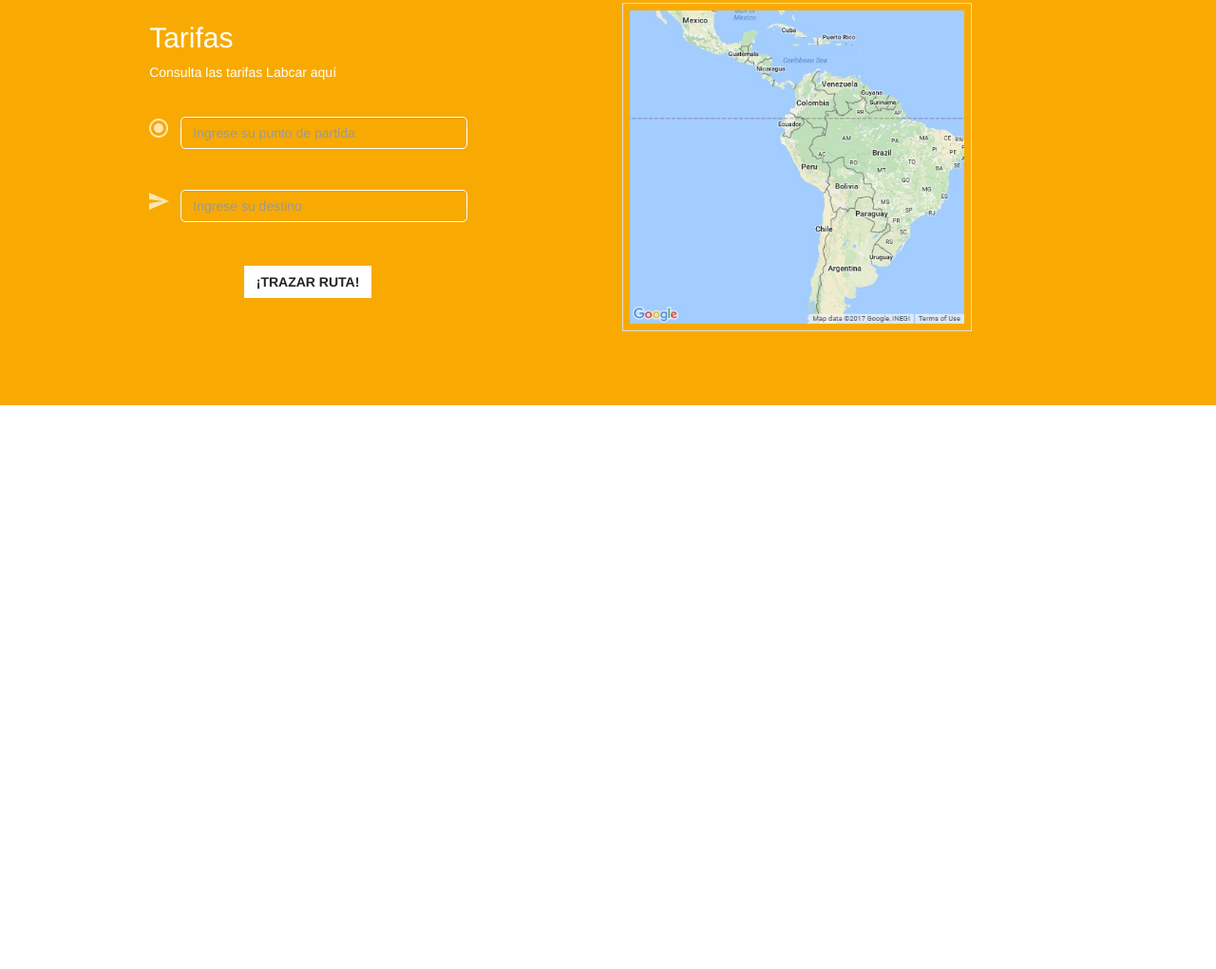
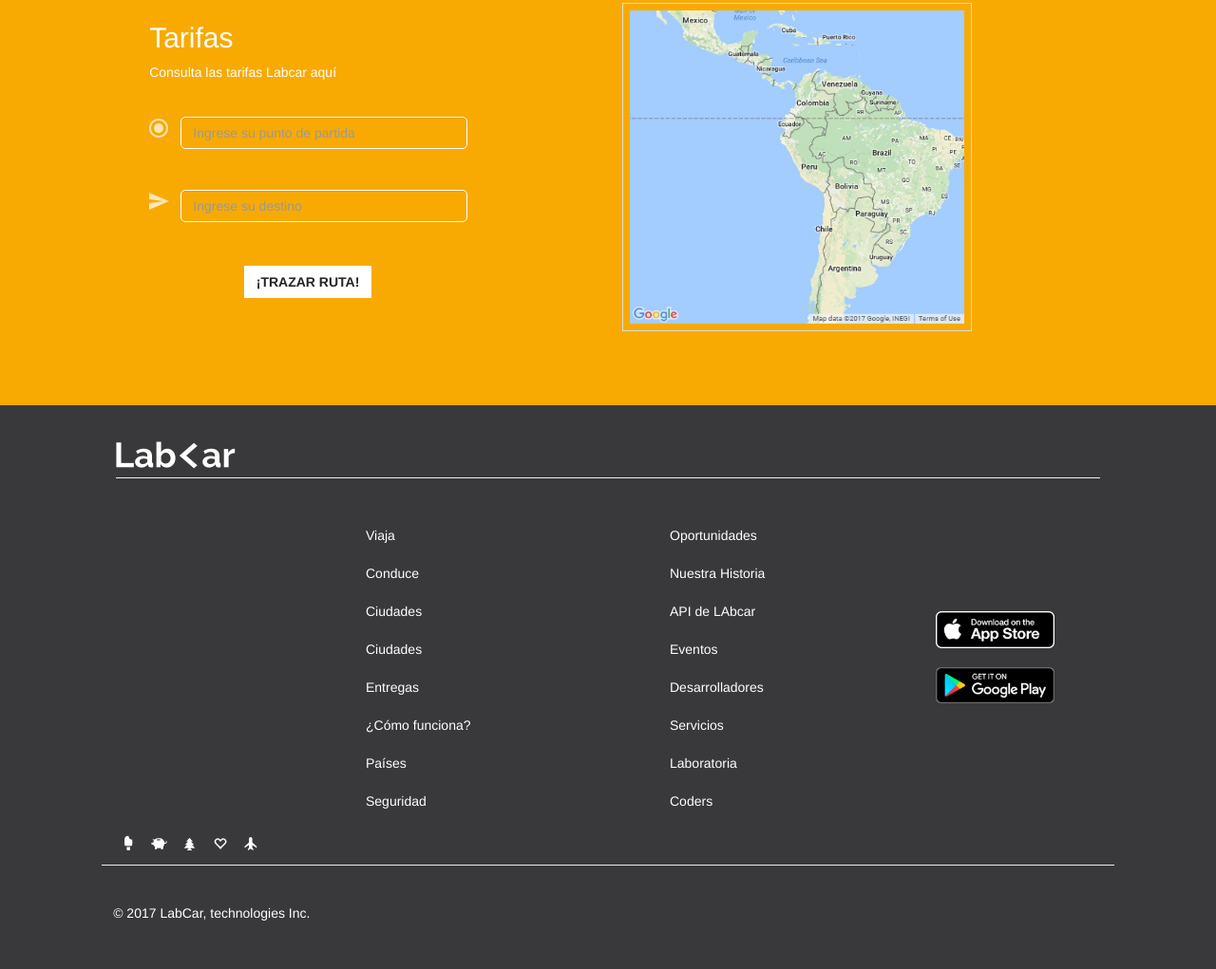
Before and after one commit to karyvdj/Lab-ar, a plain HTML site: page index.html in a window 1280 px wide. Shown: the part 1726-2747 px from the top of the page at 95% size. Before the commit the page ends 2153 px from the top, so only its background shows below. Drawn offline with nearby package versions, Linux system fonts and the light colour scheme.

Commit message:
Agregando el footer y comenzando la version movile

```diff
--- a/assets/css/main.css
+++ b/assets/css/main.css
@@ -98,3 +98,25 @@ h4{
   border-radius: 0px;
   padding: 7px;
 }
+footer{
+  background: #39383A;
+  padding: 3%;
+}
+footer ul, footer p{
+  list-style: none;
+  color: white;
+}
+footer li{
+  padding: 10px;
+}
+.glyphicon{
+  color: white;
+  padding: 7px;
+}
+footer .page-header{
+  margin-top:0px;
+}
+.imgFooter{
+  padding: 10px;
+  width: 50%;
+}
--- a/index.html
+++ b/index.html
@@ -122,6 +122,59 @@
         </section>
       </section>
     </article>
+<!-- footer -->
+    <footer class="container-fluid">
+      <section class="row">
+        <section class="col-md-10 col-md-offset-1">
+          <div class="page-header">
+            <img src="assets/img/logoBlanco.png" alt="">
+          </div>
+        </section>
+      </section>
+      <section class="row">
+        <section class="col-md-3 col-md-offset-3">
+          <ul>
+            <li>Viaja</li>
+            <li>Conduce</li>
+            <li>Ciudades</li>
+            <li>Ciudades</li>
+            <li>Entregas</li>
+            <li>¿Cómo funciona?</li>
+            <li>Países</li>
+            <li>Seguridad</li>
+          </ul>
+        </section>
+        <section class="col-md-3">
+          <ul>
+            <li>Oportunidades</li>
+            <li>Nuestra Historia</li>
+            <li>API de LAbcar</li>
+            <li>Eventos</li>
+            <li>Desarrolladores</li>
+            <li>Servicios</li>
+            <li>Laboratoria</li>
+            <li>Coders</li>
+          </ul>
+        </section>
+        <section class="col-md-3 marginTop">
+          <img src="assets/img/appstore.png" alt="appstore" class="imgFooter">
+          <img src="assets/img/enBadgeWebGeneric.png" alt="googleplay" class="imgFooter">
+        </section>
+      </section>
+      <section class="row">
+        <div class="col-md-3 col-md-offset-1">
+          <span class="glyphicon glyphicon-ice-lolly-tasted" aria-hidden="true"></span>
+          <span class="glyphicon glyphicon-piggy-bank" aria-hidden="true"></span>
+          <span class="glyphicon glyphicon-tree-conifer" aria-hidden="true"></span>
+          <span class="glyphicon glyphicon-heart-empty" aria-hidden="true"></span>
+          <span class="glyphicon glyphicon-plane" aria-hidden="true"></span>
+        </div>
+        <section class="col-md-10 col-md-offset-1 page-header"></section>
+      </section>
+      <section class="col-md-offset-1">
+        <p>© 2017 LabCar, technologies Inc.</p>
+      </section>
+    </footer>
     <script src="assets/js/app.js"></script>
     <script src="https://ajax.googleapis.com/ajax/libs/jquery/1.12.4/jquery.min.js"></script>
     <script src="assets/js/bootstrap.min.js"></script>
```
